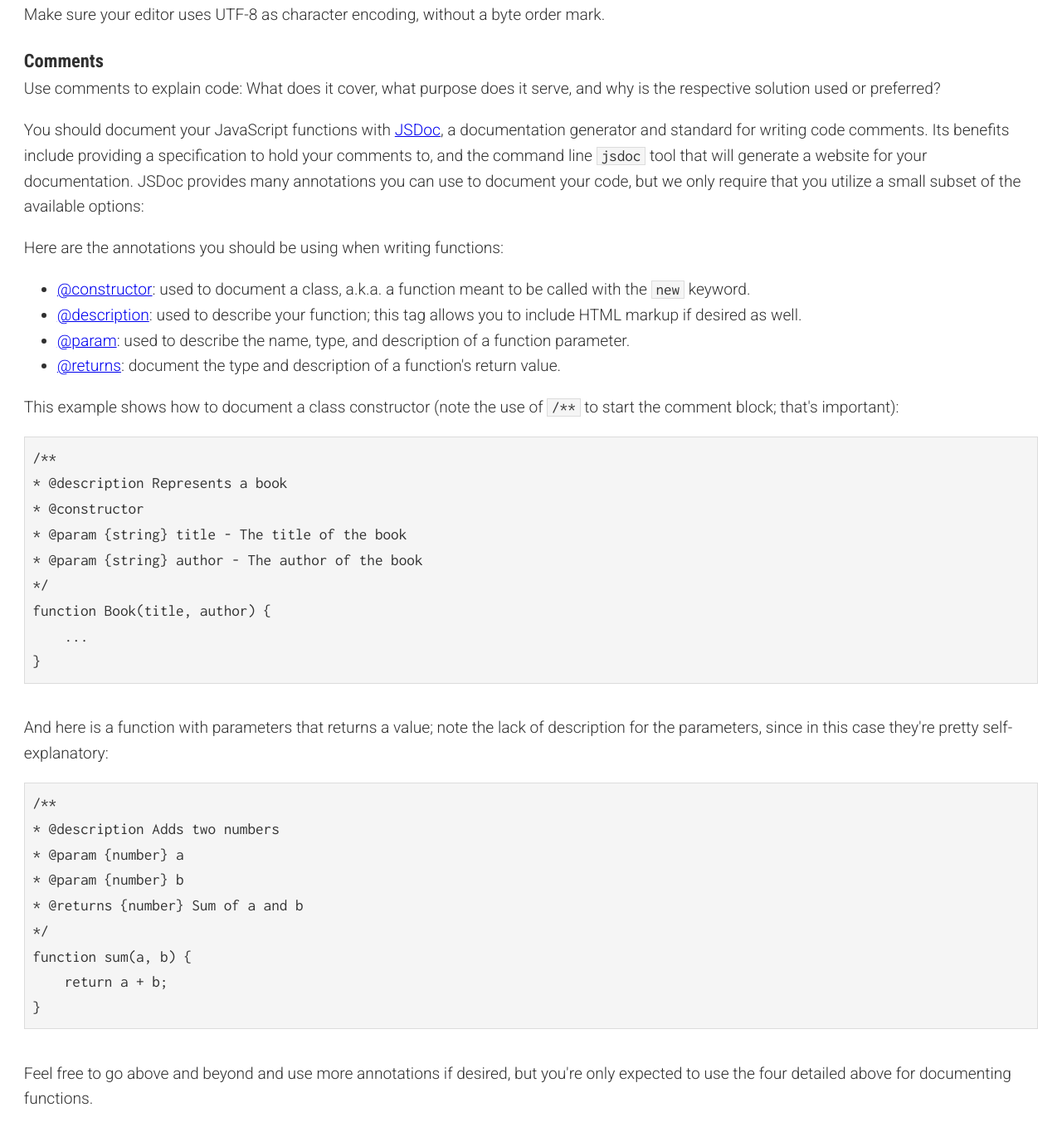
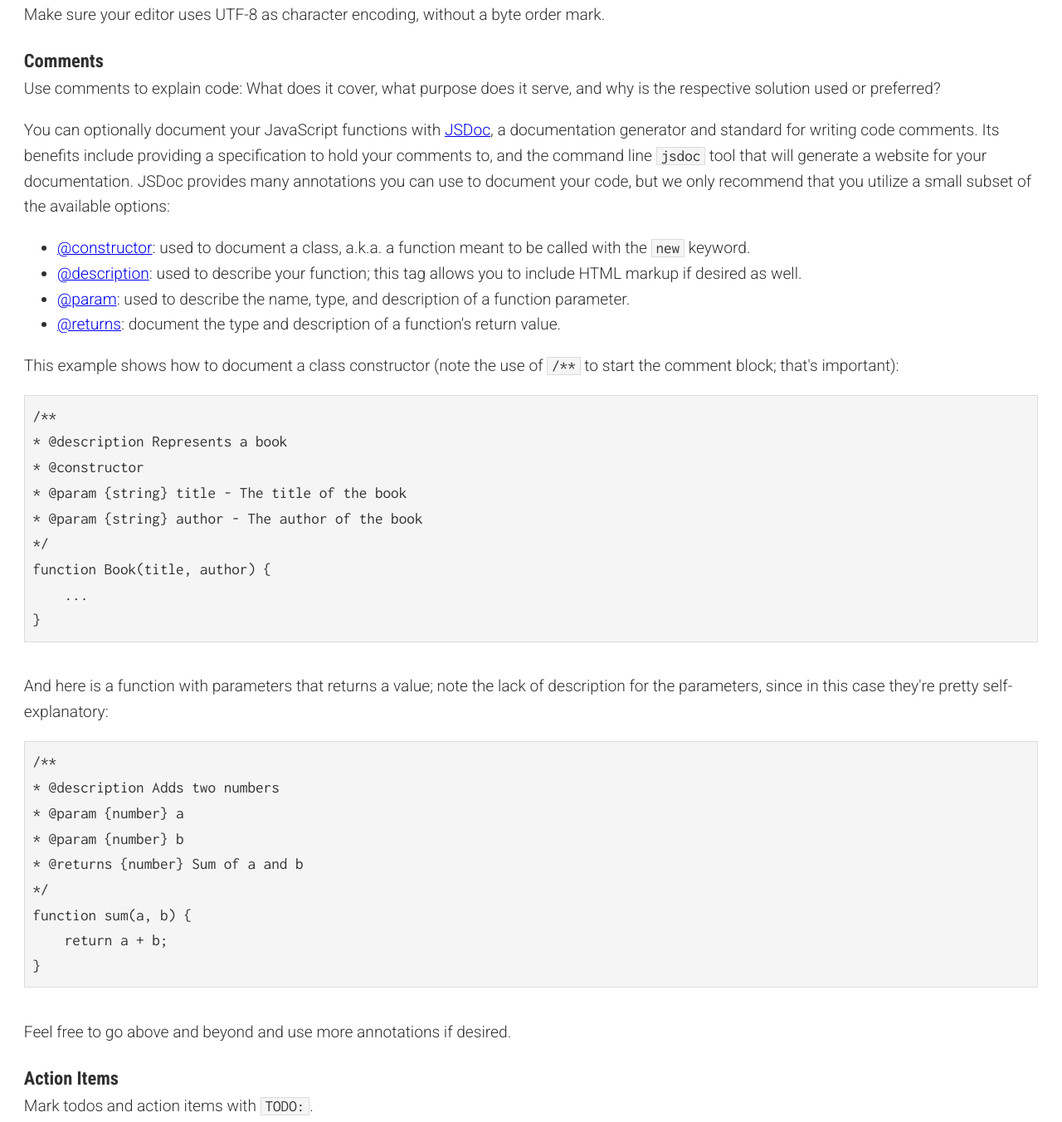
Before and after one commit to udacity/frontend-nanodegree-styleguide, a website: page javascript.html in a window 1280 px wide. Shown: the part 1253-2605 px from the top of the page at 83% size. Drawn offline with Linux system fonts and the light colour scheme.

Commit message:
made jsdoc optional

```diff
--- a/javascript.html
+++ b/javascript.html
@@ -63,9 +63,7 @@
         <article>
             <h3>Comments</h3>
             <p>Use comments to explain code: What does it cover, what purpose does it serve, and why is the respective solution used or preferred?</p>
-            <p>You should document your JavaScript functions with <a href="http://usejsdoc.org" target="_blank">JSDoc</a>, a documentation generator and standard for writing code comments. Its benefits include providing a specification to hold your comments to, and the command line <code>jsdoc</code> tool that will generate a website for your documentation. JSDoc provides many annotations you can use to document your code, but we only require that you utilize a small subset of the available options:</p>
-            <p>
-                Here are the annotations you should be using when writing functions:
+            <p>You can optionally document your JavaScript functions with <a href="http://usejsdoc.org" target="_blank">JSDoc</a>, a documentation generator and standard for writing code comments. Its benefits include providing a specification to hold your comments to, and the command line <code>jsdoc</code> tool that will generate a website for your documentation. JSDoc provides many annotations you can use to document your code, but we only recommend that you utilize a small subset of the available options:</p>
             <ul>
                 <li>
                     <a href="http://usejsdoc.org/tags-class.html" target="_blank">@constructor</a>: used to document a class, a.k.a. a function meant to be called with the <code>new</code> keyword.
@@ -80,7 +78,6 @@
                     <a href="http://usejsdoc.org/tags-returns.html" target="_blank">@returns</a>: document the type and description of a function's return value.
                 </li>
             </ul>
-            </p>
             <p>
                 This example shows how to document a class constructor (note the use of <code>/**</code> to start the comment block; that's important):
             </p>
@@ -109,7 +106,7 @@ function sum(a, b) {
 }
 </code></pre>
             <p>
-                Feel free to go above and beyond and use more annotations if desired, but you're only expected to use the four detailed above for documenting functions.
+                Feel free to go above and beyond and use more annotations if desired.
             </p>
         </article>
 
```
Lines whose indentation alone changed are shown as unchanged.
